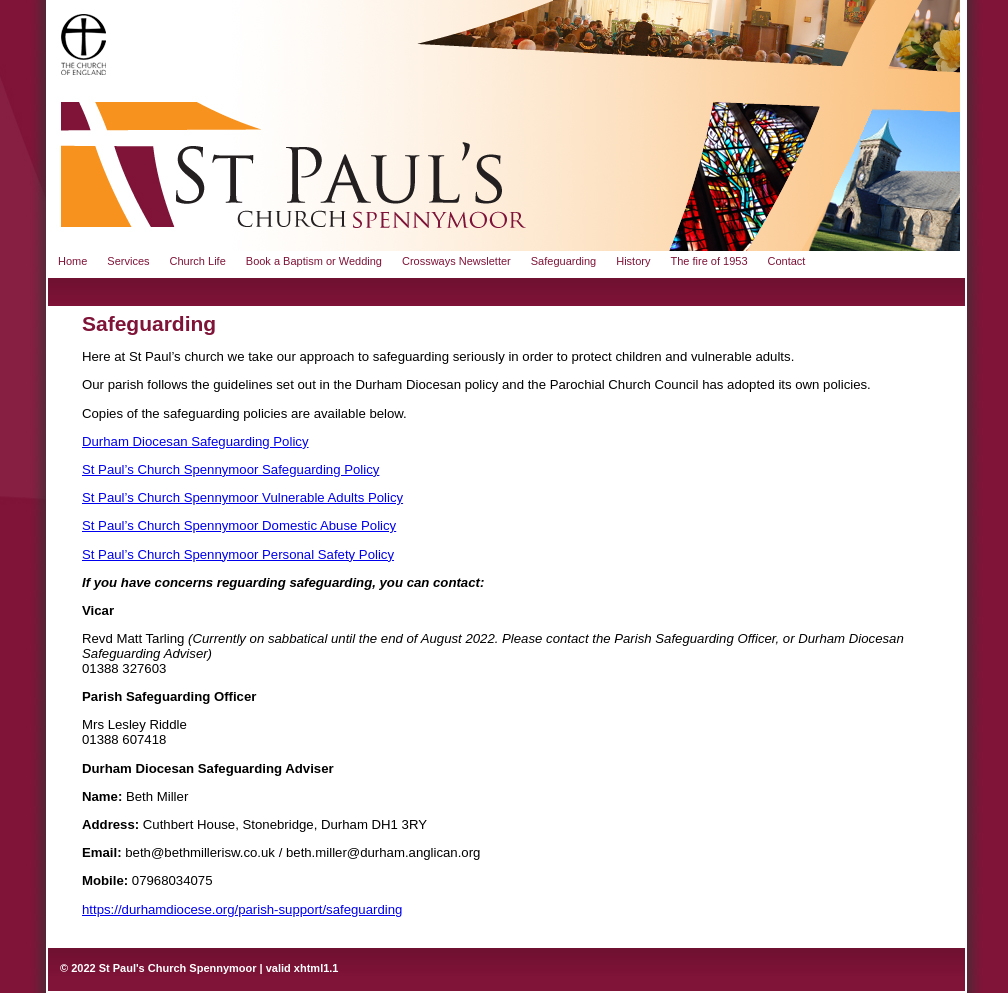
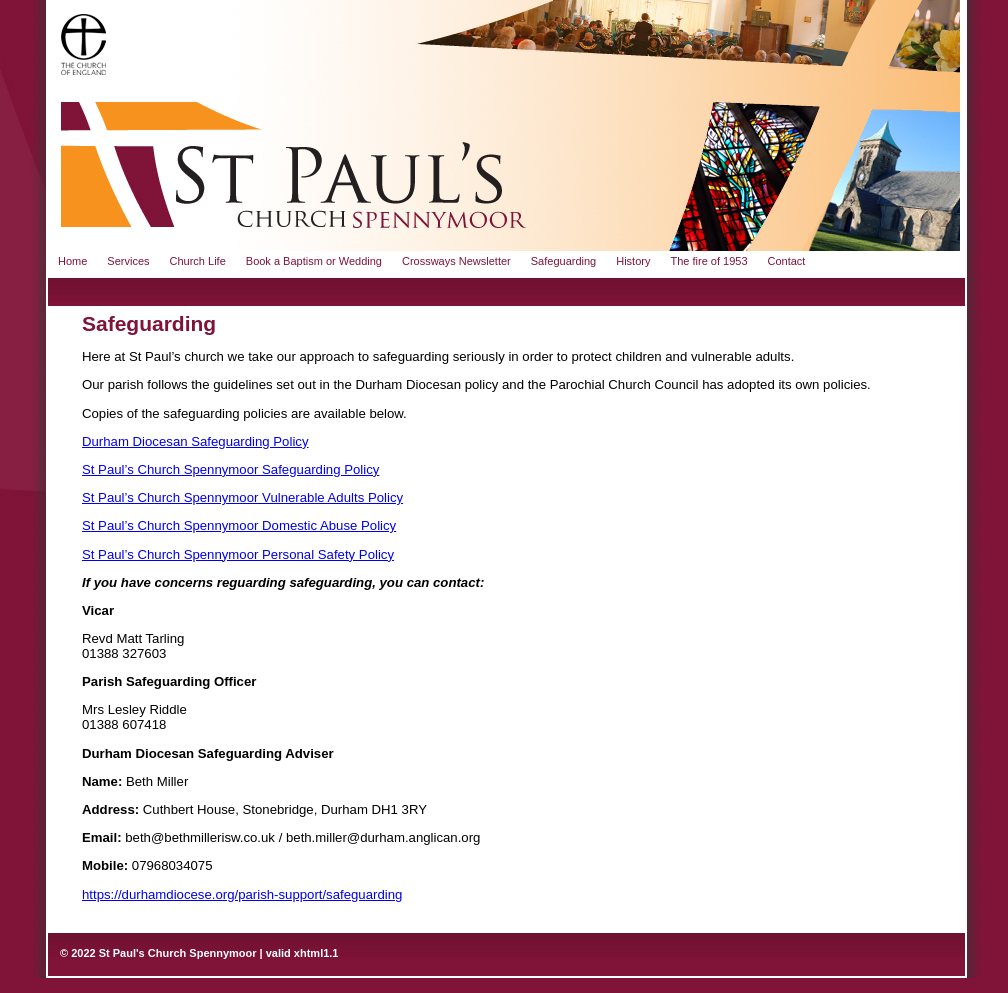
Before and after one commit to stpaulsspennymoor/stpaulsspennymoor.github.io, a Jekyll site: the page built from safeguarding.md, in a window 1280 px wide. Shown: the whole page, without its empty margins (146-1154 px from the left). Built offline with Jekyll 4.4.1, drawn with Linux system fonts in a browser that asks for light colours.

Commit message:
Remove note about sabbatical

```diff
--- a/safeguarding.md
+++ b/safeguarding.md
@@ -23,7 +23,7 @@
 
 <strong>Vicar</strong>
 
-Revd Matt Tarling <em>(Currently on sabbatical until the end of August 2022. Please contact the Parish Safeguarding Officer, or Durham Diocesan Safeguarding Adviser)</em><br>01388 327603
+Revd Matt Tarling<br>01388 327603
 
 <strong>Parish Safeguarding Officer</strong>
 
```
